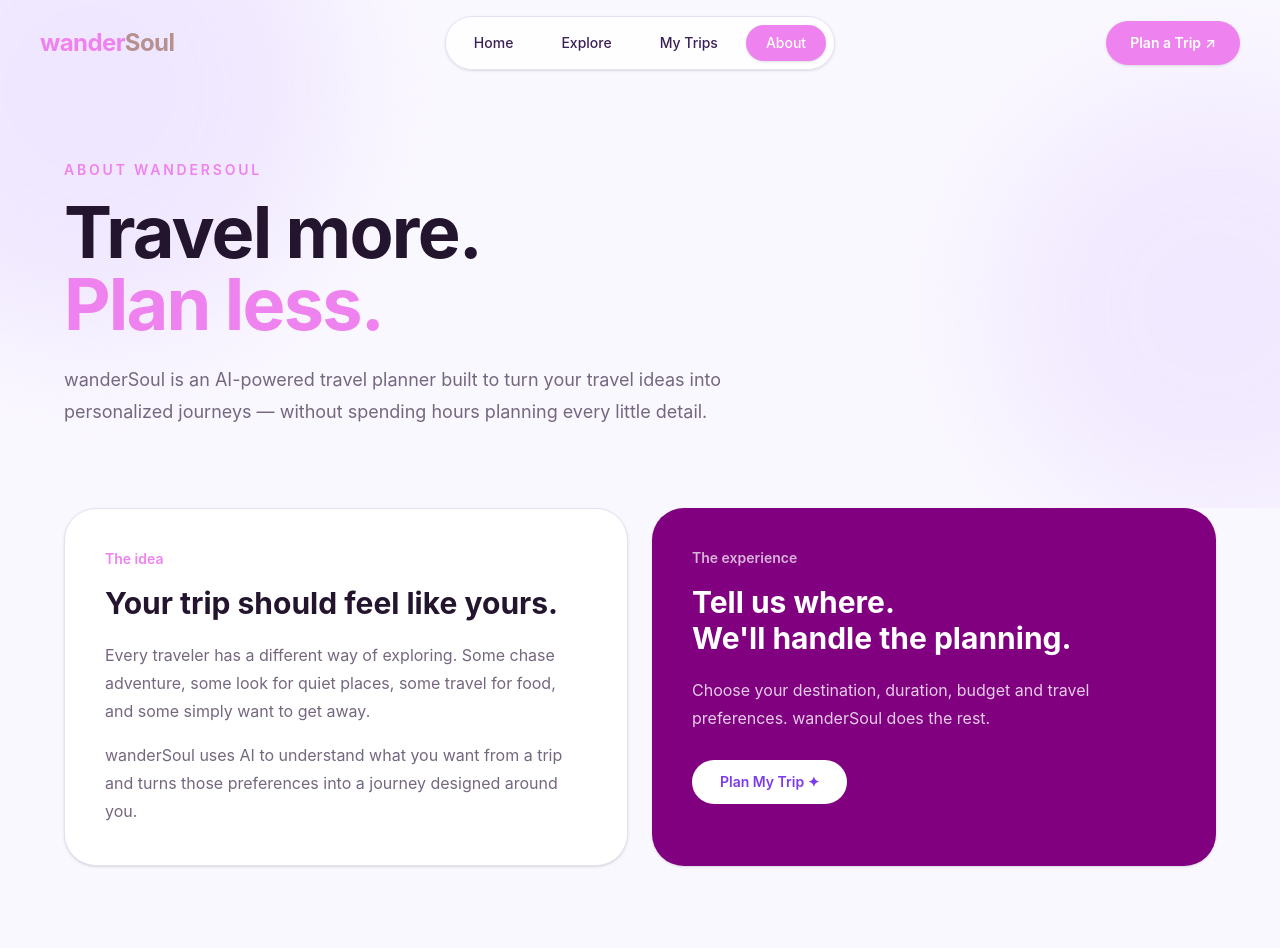
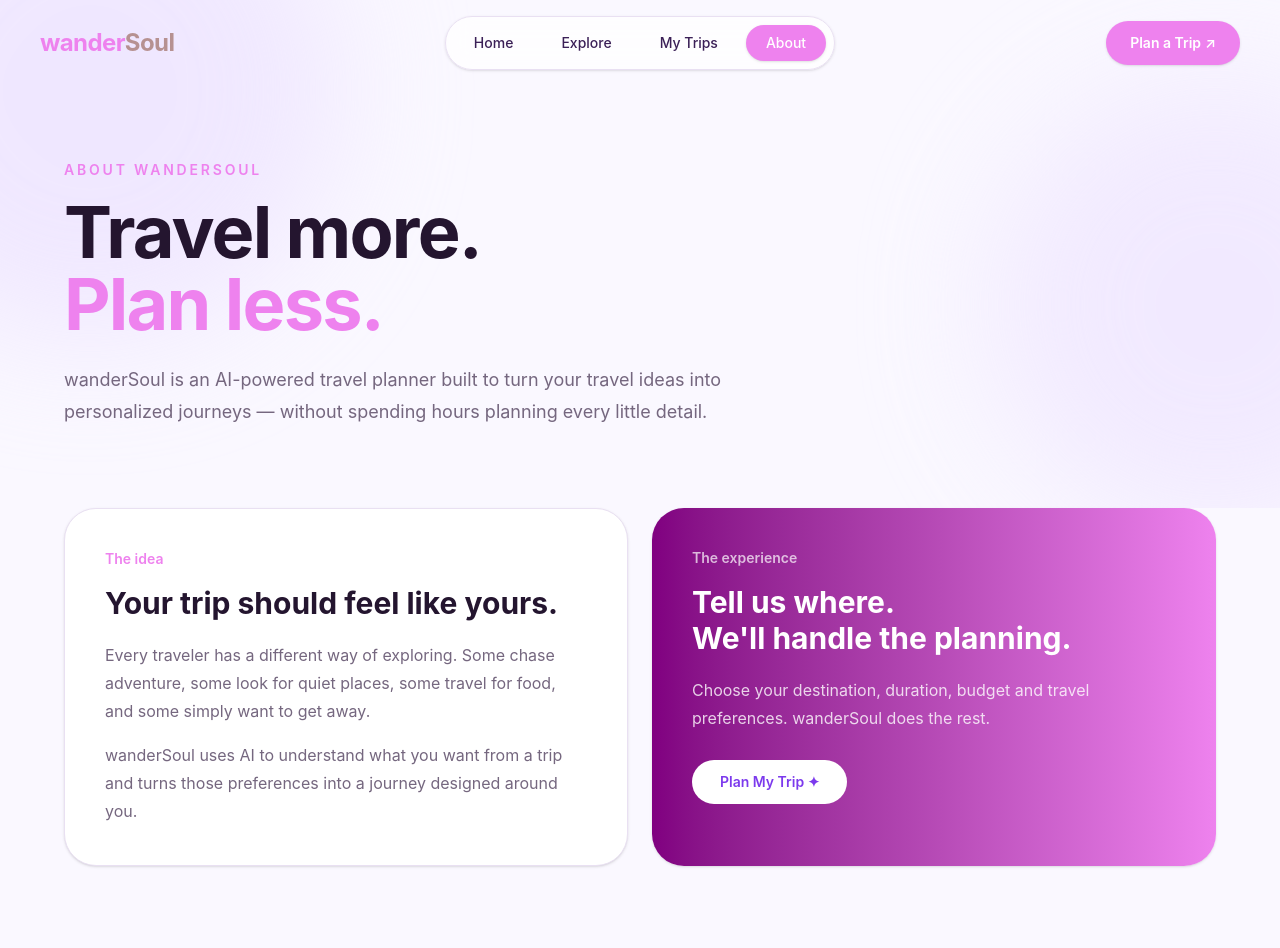
Before and after one commit to anupam-anand-ojha/wanderSoul-ai-frontend, a React (Vite) app: page /about in a window 1280 px wide. Shown: the top 948 px of the page. Built offline with nearby package versions, Linux system fonts and the light colour scheme.

Commit message:
update about card

```diff
--- a/src/pages/About.jsx
+++ b/src/pages/About.jsx
@@ -67,7 +67,7 @@ const About = () => {
 
 
           {/* Experience */}
-          <div className="rounded-[2rem] bg-[#800080] p-8 text-white shadow-sm md:p-10">
+          <div className="rounded-[2rem] bg-gradient-to-r from-[#800080] to-[#EE82EE] p-8 text-white shadow-sm md:p-10">
 
             <p className="text-sm font-semibold text-white/70">
               The experience
```
